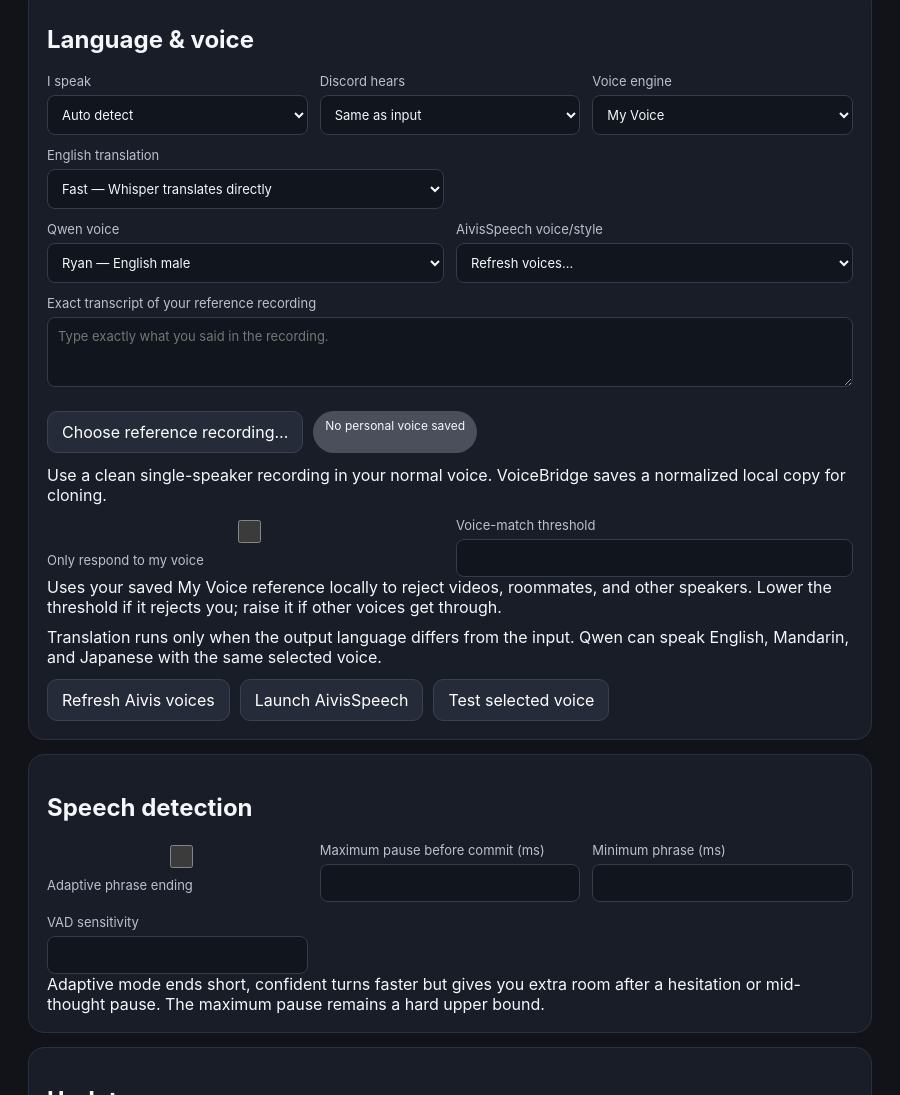
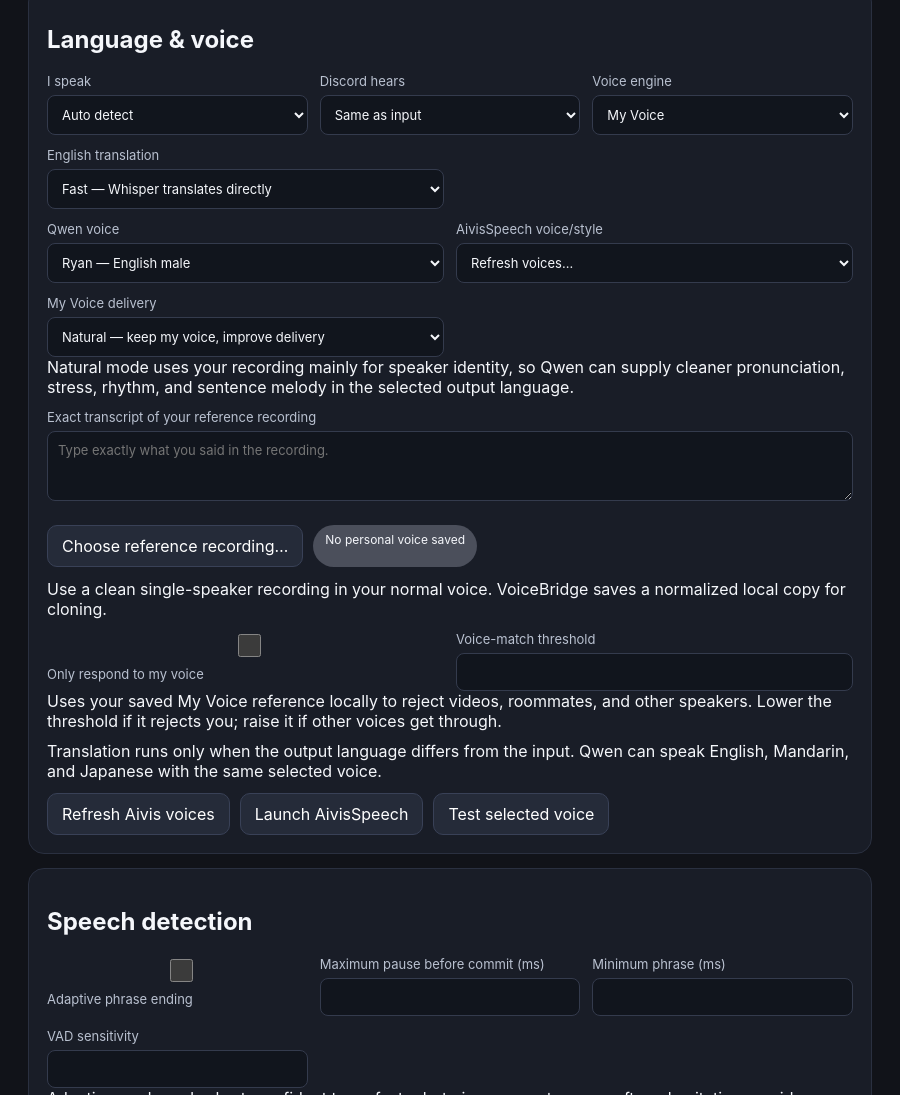
Before and after one commit to svonsavon/voicebridge, an Electron app: page src/renderer/index.html in a window 900 px wide. Shown: the part 783-1878 px from the top of the page. Drawn offline with Linux system fonts and the light colour scheme; no server answers.

Commit message:
Add Natural versus reference My Voice delivery selector

```diff
--- a/src/renderer/index.html
+++ b/src/renderer/index.html
@@ -106,6 +106,18 @@
         </label>
       </div>
 
+      <div class="grid two" style="margin-top: 12px;">
+        <label>My Voice delivery
+          <select id="cloneStyle">
+            <option value="natural">Natural — keep my voice, improve delivery</option>
+            <option value="reference">Match reference — copy my recorded cadence</option>
+          </select>
+        </label>
+      </div>
+      <div class="hint">
+        Natural mode uses your recording mainly for speaker identity, so Qwen can supply cleaner pronunciation, stress, rhythm, and sentence melody in the selected output language.
+      </div>
+
       <div id="myVoiceSetup" class="grid" style="margin-top: 12px;">
         <label>Exact transcript of your reference recording
           <textarea id="voiceReferenceText" rows="3" placeholder="Type exactly what you said in the recording."></textarea>
```
